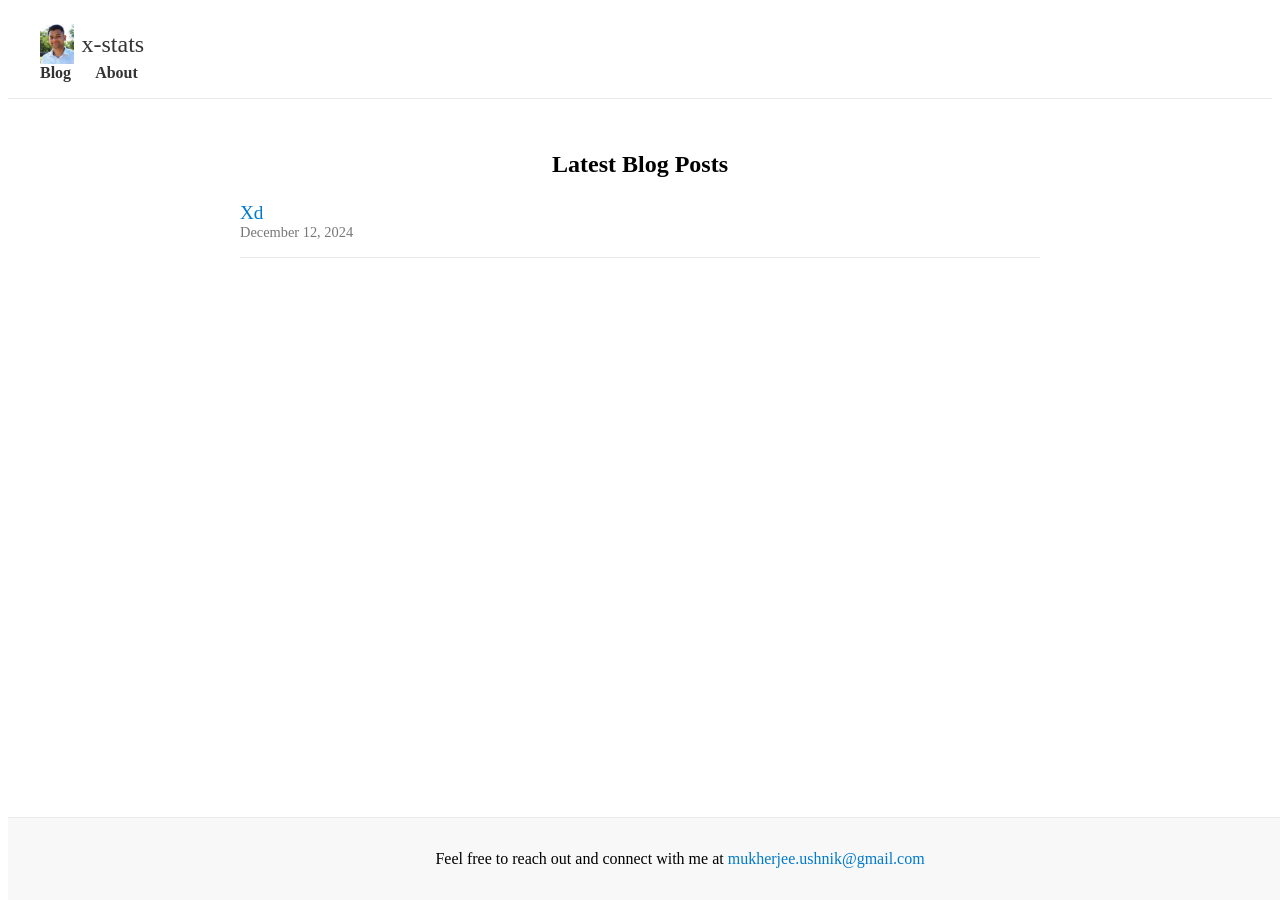
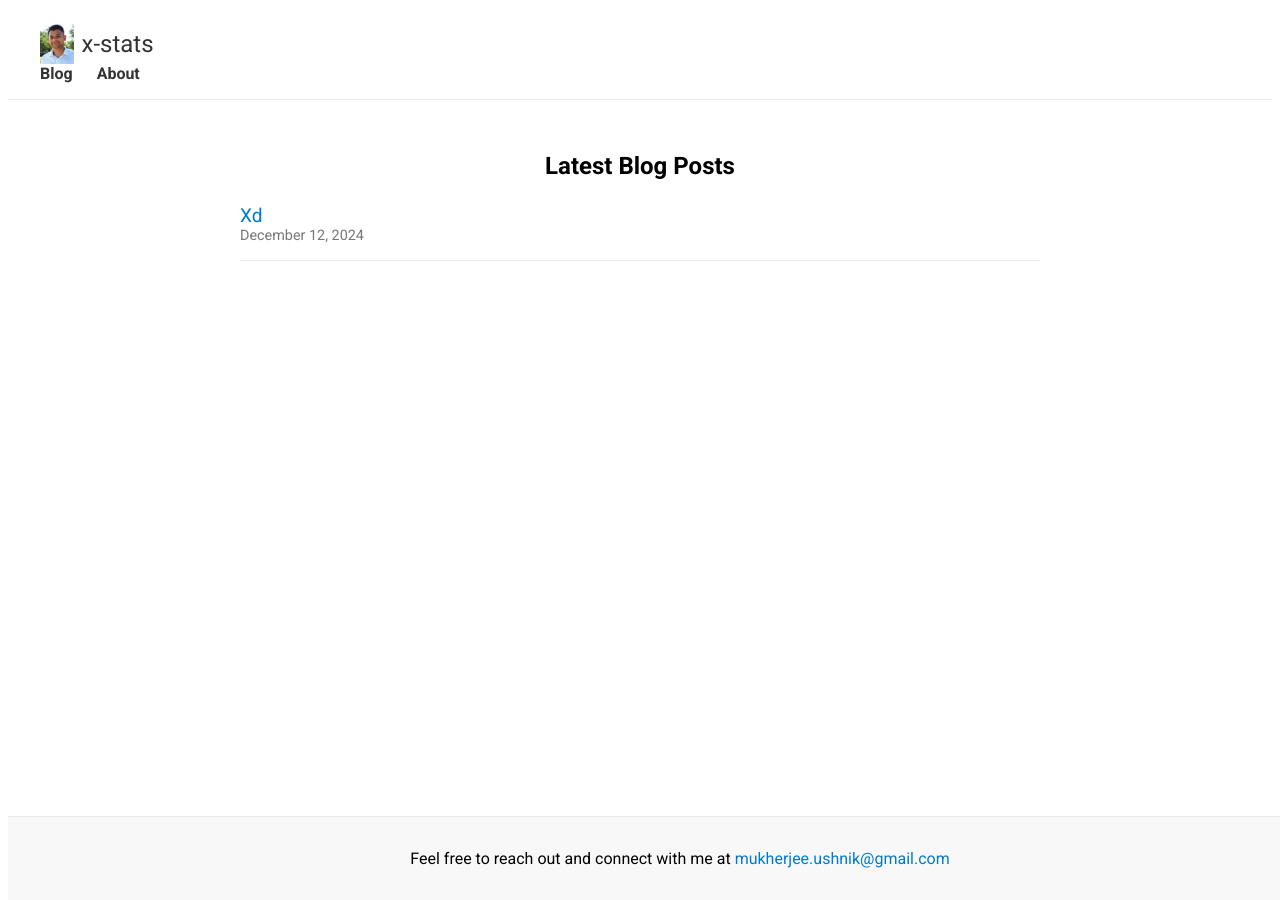
Before and after one commit to u3mukher/x-stats, a Jekyll site: the page built from index.md, in a window 1280 px wide. Built offline with Jekyll 4.4.1, drawn with Linux system fonts in a browser that asks for light colours.

Commit message:
Update custom.css

```diff
--- a/assets/css/custom.css
+++ b/assets/css/custom.css
@@ -1,4 +1,14 @@
 /* assets/css/custom.css */
+
+/* Apply Roboto font to the entire site */
+body {
+  font-family: 'Roboto', sans-serif;
+}
+
+/* Optional: Adjust headings if necessary */
+h1, h2, h3, h4, h5, h6 {
+  font-family: 'Roboto', sans-serif;
+}
 
 /* Header Styling */
 .site-header {
```
